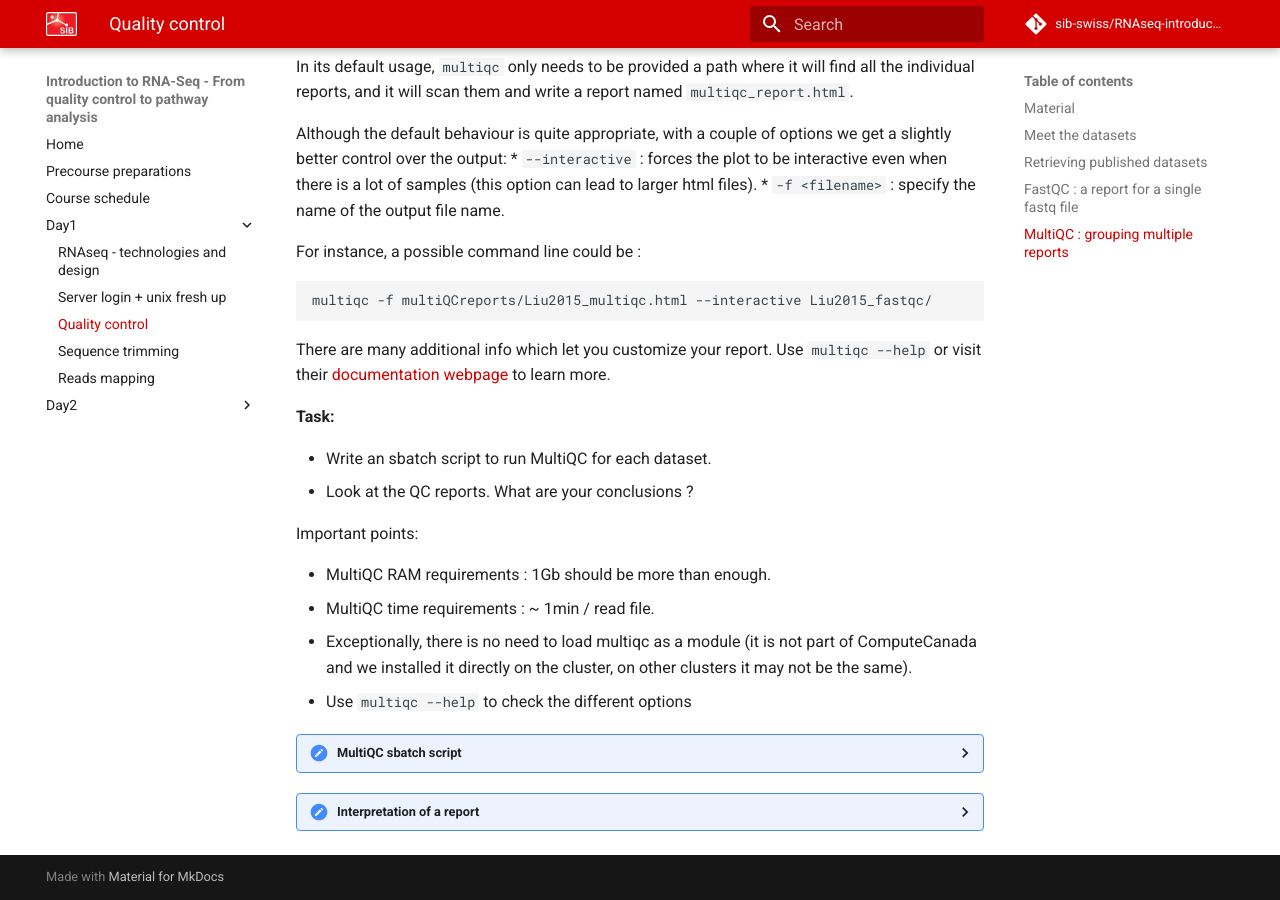
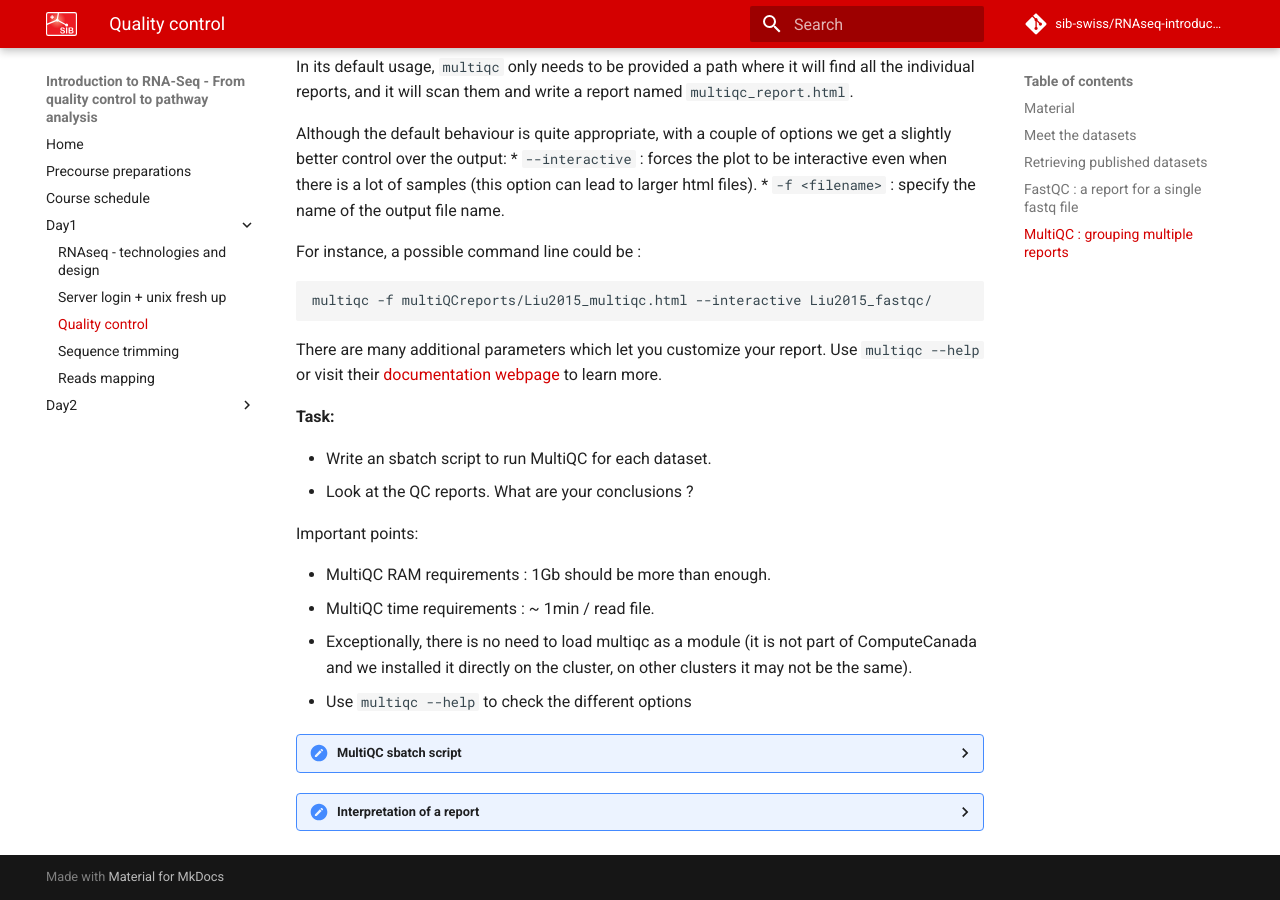
Before and after one commit to sib-swiss/RNAseq-introduction-training, an MkDocs documentation site: the page built from docs/days/quality_control.md, in a window 1280 px wide and 900 px high, scrolled down 4269 px. Built offline with MkDocs 1.6.1 and Material for MkDocs 9.7.7, drawn with Linux system fonts in a browser that asks for light colours; comment, search, counter and statistics services are not loaded.

Commit message:
Last comments from day1

````diff
--- a/docs/days/quality_control.md
+++ b/docs/days/quality_control.md
@@ -245,12 +246,13 @@
  * `--interactive` : forces the plot to be interactive even when there is a lot of samples (this option can lead to larger html files).
  * `-f <filename>` : specify the name of the output file name.
 
+<!-- This example has generated a lot of confusion amongst the students. They try copying it but don't really know what this was trying to accomplish. Perhaps we need a "not run" flag or something? -->
 For instance, a possible command line could be :
 ```sh
 multiqc -f multiQCreports/Liu2015_multiqc.html --interactive Liu2015_fastqc/
 ```
 
-There are many additional info which let you customize your report. Use `multiqc --help` or visit their [documentation webpage](https://multiqc.info/docs/#running-multiqc) to learn more.
+There are many additional parameters which let you customize your report. Use `multiqc --help` or visit their [documentation webpage](https://multiqc.info/docs/#running-multiqc) to learn more.
 
 
 **Task:**
````
Also changed, not shown: other parts of docs/days/quality_control.md (+2 -1 lines).
